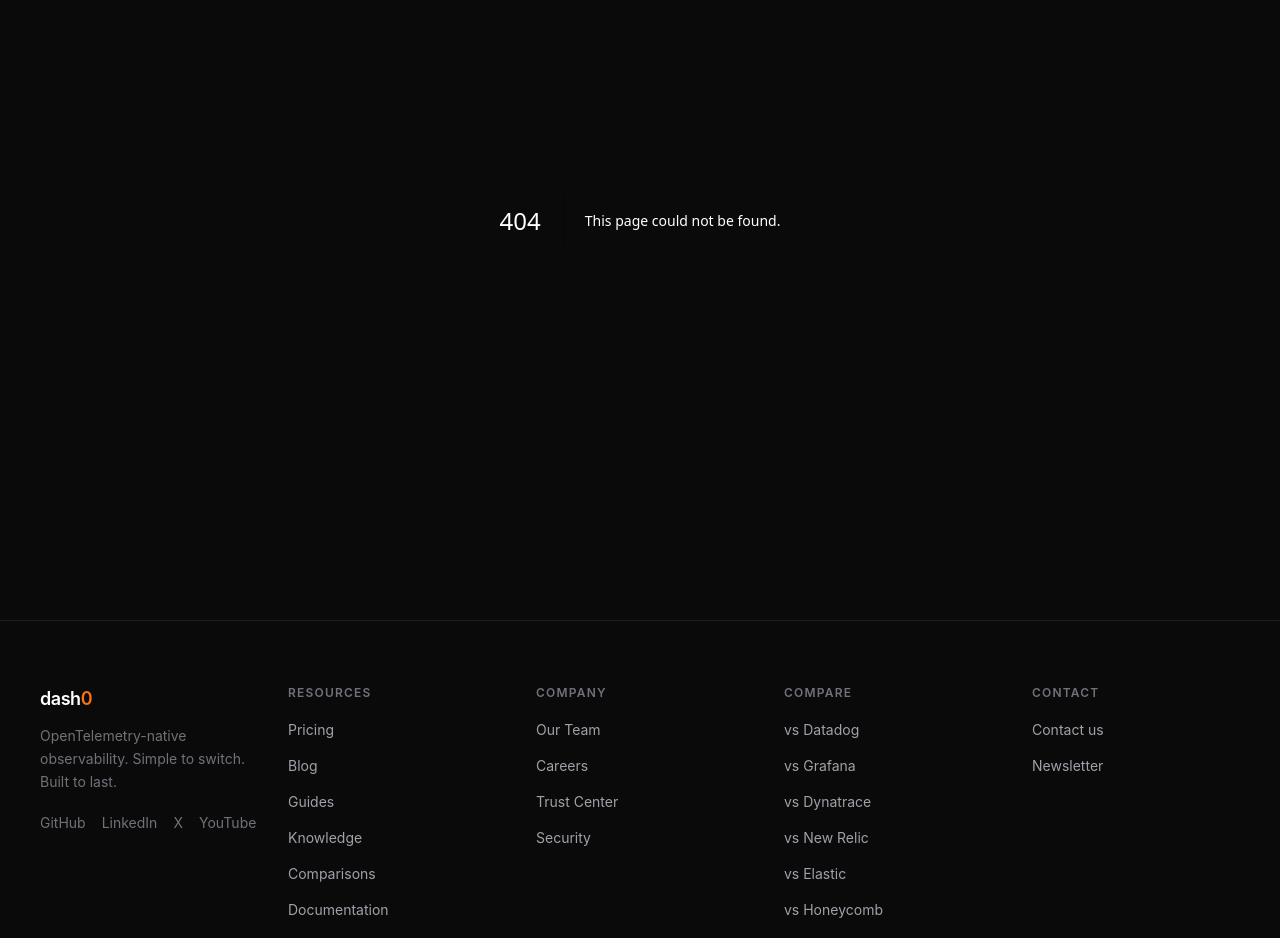
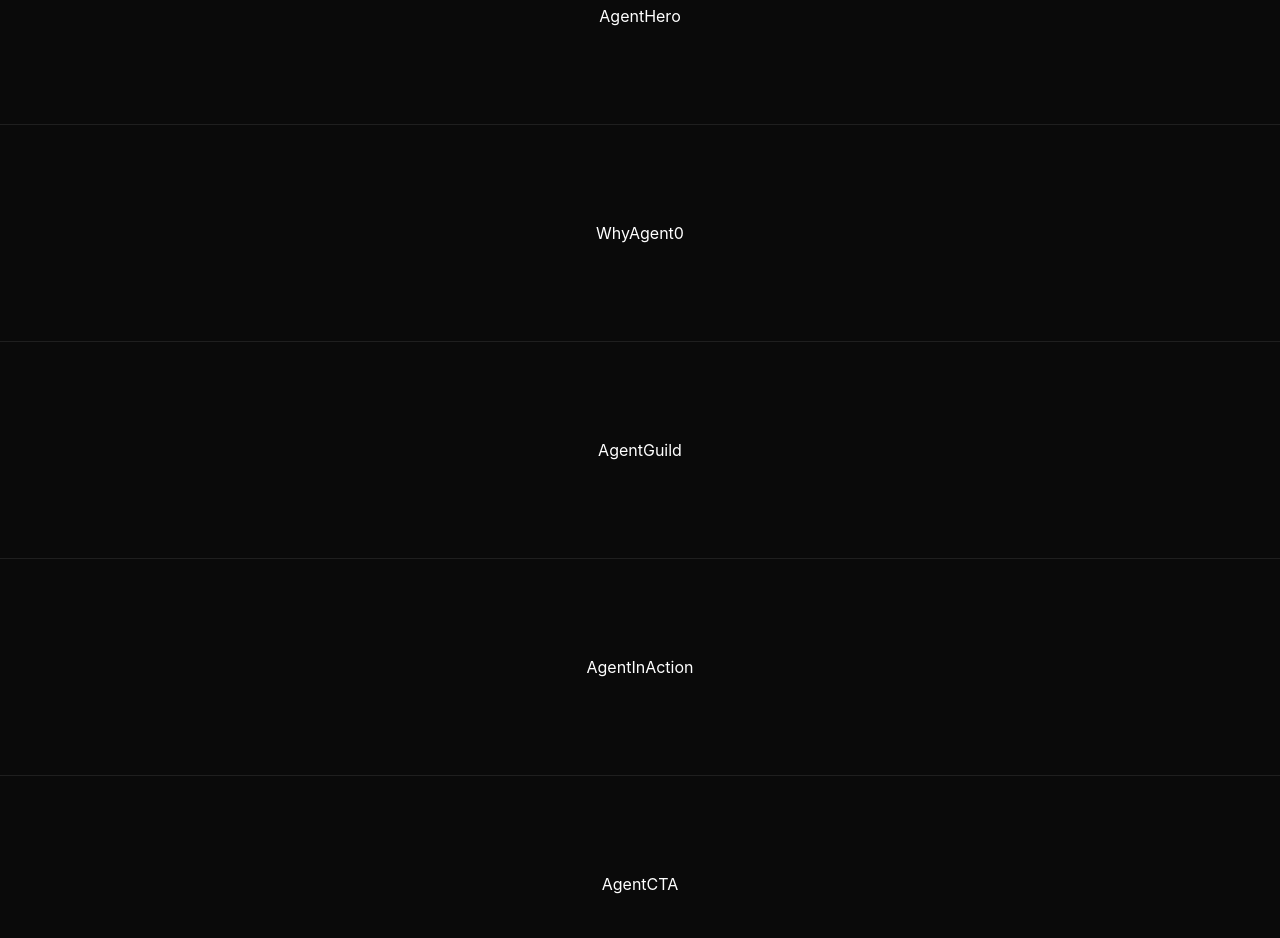
Before and after one commit to heliavz/dash0-website, a Next.js app: page /dash0-website/ai-sre-agent in a window 1280 px wide. Before the commit this address had no page. Shown: the part 180-1118 px from the top of the page. Built offline with nearby package versions, Linux system fonts and the light colour scheme.

Commit message:
AI SRE Agent page layout with route

```diff
--- /dev/null
+++ b/app/ai-sre-agent/page.tsx
@@ -0,0 +1,17 @@
+import AgentHero from "@/components/agent/AgentHero";
+import WhyAgent0 from "@/components/agent/WhyAgent0";
+import AgentGuild from "@/components/agent/AgentGuild";
+import AgentInAction from "@/components/agent/AgentInAction";
+import AgentCTA from "@/components/agent/AgentCTA";
+
+export default function AgentPage() {
+  return (
+    <main className="pt-[88px]">
+      <AgentHero />
+      <WhyAgent0 />
+      <AgentGuild />
+      <AgentInAction />
+      <AgentCTA />
+    </main>
+  );
+}
--- /dev/null
+++ b/components/agent/AgentCTA.tsx
@@ -0,0 +1,7 @@
+export default function AgentCTA() {
+  return (
+    <section className="py-24">
+      <p className="text-white text-center">AgentCTA</p>
+    </section>
+  );
+}
--- /dev/null
+++ b/components/agent/AgentGuild.tsx
@@ -0,0 +1,7 @@
+export default function AgentGuild() {
+  return (
+    <section className="py-24 border-b border-[#1f1f1f]">
+      <p className="text-white text-center">AgentGuild</p>
+    </section>
+  );
+}
--- /dev/null
+++ b/components/agent/AgentHero.tsx
@@ -0,0 +1,7 @@
+export default function AgentHero() {
+  return (
+    <section className="py-24 border-b border-[#1f1f1f]">
+      <p className="text-white text-center">AgentHero</p>
+    </section>
+  );
+}
--- /dev/null
+++ b/components/agent/AgentInAction.tsx
@@ -0,0 +1,7 @@
+export default function AgentInAction() {
+  return (
+    <section className="py-24 border-b border-[#1f1f1f]">
+      <p className="text-white text-center">AgentInAction</p>
+    </section>
+  );
+}
--- /dev/null
+++ b/components/agent/WhyAgent0.tsx
@@ -0,0 +1,7 @@
+export default function WhyAgent0() {
+  return (
+    <section className="py-24 border-b border-[#1f1f1f]">
+      <p className="text-white text-center">WhyAgent0</p>
+    </section>
+  );
+}
```
